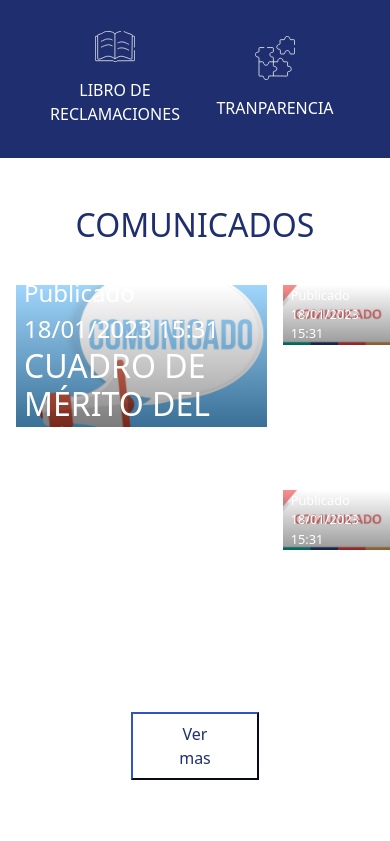
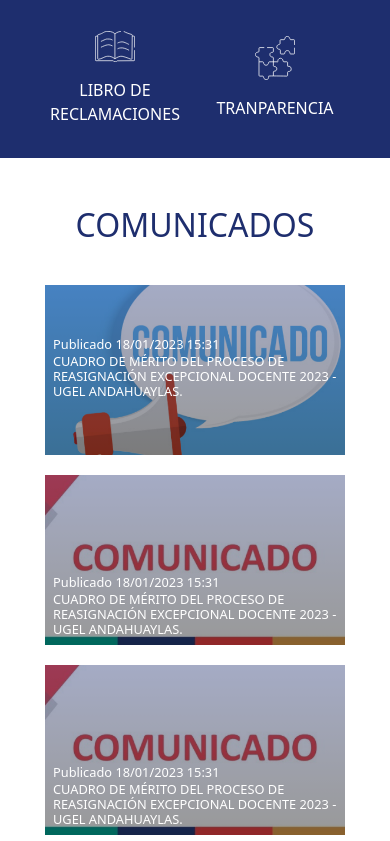
Before and after one commit to Writhney/UGEL-WEB, a React (Create React App) app: page / in a window 390 px wide. Shown: the part 1156-1997 px from the top of the page. Built offline with nearby package versions, Linux system fonts and the light colour scheme.

Commit message:
update release

```diff
--- a/src/components/News.jsx
+++ b/src/components/News.jsx
@@ -38,7 +38,7 @@ const News = () => {
             <div className="News-item">
                 <figure className="News-item-container-img">
 
-                        <img src="https://i.postimg.cc/sxht8YVd/IMG-2346.jpg" alt="imagen" className="News-item-img" />
+                        <img src="https://i.postimg.cc/Wbd9jqGK/DSC-0941.jpg" alt="imagen" className="News-item-img" />
 
                 </figure>
                 <div className='News-item-container-info'>
--- a/src/components/Release.jsx
+++ b/src/components/Release.jsx
@@ -10,44 +10,44 @@ const Release = () => {
             <h2 className="Release-title">COMUNICADOS</h2>
         </a>
         <section className="Release-container">
-
-            <span className="Release-item">
+          <a href="Release-link-item">
+            <div className="Release-item">
                 <figure className="Release-item-container-img">
-                    <a href="Release-link-item">
-                        <img src={releaseImg} alt="imagen" className="Release-item-img" />
-                    </a>
+                    <img src={releaseImg} alt="imagen" className="Release-item-img" />
                 </figure>
                 <div className='Release-item-container-info mod-position-info-big'>
                     <p className="Release-item-date">Publicado 18/01/2023 15:31</p>
                     <h4 className="Release-item-title">CUADRO DE MÉRITO DEL PROCESO DE REASIGNACIÓN EXCEPCIONAL DOCENTE 2023 - UGEL ANDAHUAYLAS.</h4>
                 </div>
-            </span>
-
-            <span className="Release-item">
+            </div>
+          </a>
+          <a href="Release-link-item">
+            <div className="Release-item">
                 <figure className="Release-item-container-img">
-                    <a href="Release-link-item">
-                        <img src={release2} alt="imagen" className="Release-item-img" />
-                    </a>
+                    <img src={release2} alt="imagen" className="Release-item-img" />
                 </figure>
                 <div className='Release-item-container-info'>
                     <p className='Release-item-date mod-size-date'>Publicado 18/01/2023 15:31</p>
                     <h4 className='Release-item-title mod-size-title'>CUADRO DE MÉRITO DEL PROCESO DE REASIGNACIÓN EXCEPCIONAL DOCENTE 2023 - UGEL ANDAHUAYLAS.</h4>
                 </div>
-            </span>
 
-            <span className="Release-item">
+            </div>
+          </a>
+          <a href="Release-link-item">
+            <div className="Release-item">
                 <figure className="Release-item-container-img">
-                    <a href="Release-link-item">
-                        <img src={release2} alt="imagen" className="Release-item-img" />
-                    </a>
+                    <img src={release2} alt="imagen" className="Release-item-img" />
                 </figure>
                 <div className='Release-item-container-info'>
                     <p className='Release-item-date mod-size-date'>Publicado 18/01/2023 15:31</p>
                     <h4 className='Release-item-title mod-size-title'>CUADRO DE MÉRITO DEL PROCESO DE REASIGNACIÓN EXCEPCIONAL DOCENTE 2023 - UGEL ANDAHUAYLAS.</h4>
                 </div>
-            </span>
+            </div>
+            </a>
         </section>
-        <button className='Release-button'>Ver mas</button>
+        <div className='Release-button'>
+            <a href="https://www.youtube.com/@ugelandahuaylas8739" target="_blank" className='Release-link-button'>Ver mas</a>
+        </div>
         </div>
         </>
     )
--- a/src/styles/News.css
+++ b/src/styles/News.css
@@ -22,6 +22,7 @@ a{
 .News-container{
     margin: auto;
     max-width: 1100px;
+    margin-bottom: 2rem;
     /*align-items: center;
     justify-items: center;*/
     display: grid;
@@ -84,13 +85,13 @@ a:last-of-type{
     padding: 0.5rem;
 }
 .News-item-date{
-    font-size: 1.5rem;
+    font-size: 1.3rem;
     text-decoration: none;
     color: white;
     margin: 0;
 }
 .News-item-title{
-    font-size: 2rem;
+    font-size: 1.5rem;
     text-decoration: none;
     color: white;
     margin: 0;
@@ -102,7 +103,7 @@ a:last-of-type{
     font-size: 0.8rem;
 }
 .mod-position-info-big{
-    bottom: 10rem;
+    bottom: 8rem;
 }
 .News-button{
     background-color: white;
--- a/src/styles/Release.css
+++ b/src/styles/Release.css
@@ -22,6 +22,7 @@ a{
 .Release-container{
     margin: auto;
     max-width: 1100px;
+    margin-bottom: 2rem;
     /*align-items: center;
     justify-items: center;*/
     display: grid;
@@ -34,31 +35,35 @@ a{
 
 }
 
-span:first-of-type {
+a:first-of-type {
     grid-area: big;
 }
-span:second-of-type {
+a:second-of-type {
     grid-area: medio;
 }
-span:last-of-type{
+a:last-of-type{
     grid-area: smal;
 }
 
 .Release-item{
     margin-bottom: -142px;
+    display: flex;
+    flex-direction: column;
 
 }
 .Release-item-container-img{
     display: flex;
     max-width: 1000px;
+    max-height: 700px;
     overflow: hidden;
-    background: linear-gradient(#ffffff, #000000);
+    background: linear-gradient(#1E2E6E, #000000);
     margin: 0;
 }
 
 .Release-item-img{
     object-fit: cover;
     width: 100%;
+    height: 100%;
     opacity: 60%;
 }
 .Release-item-img:hover{
@@ -71,21 +76,24 @@ span:last-of-type{
     flex-direction: column;
     gap: 1;
     position: relative;
-    bottom: 4.2rem;
+    bottom: 4.8rem;
     max-width: 1000px;
     padding: 0.5rem;
 }
 .Release-item-date{
+    font-size: 1.4rem;
+    text-decoration: none;
+    color: white;
+    margin: 0;
+}
+.Release-item-title{
     font-size: 1.5rem;
     text-decoration: none;
     color: white;
     margin: 0;
 }
-.Release-item-title{
-    font-size: 2rem;
-    text-decoration: none;
-    color: white;
-    margin: 0;
+.mod-position-info-big {
+    bottom: 8rem;
 }
 .mod-size-date{
     font-size: 0.8rem;
@@ -93,21 +101,72 @@ span:last-of-type{
 .mod-size-title{
     font-size: 0.8rem;
 }
-.mod-position-info-big{
-    bottom: 10rem;
-}
+
+
+
 .Release-button{
     background-color: white;
+    display: flex;
+    width: 8rem;
+    padding: 0.5rem 2rem;
+    margin: auto;
+    border-width: 0.2rem;
+    border-color: #1E2E6E;
+    border-style: solid;
+    transition: all 1s;
+
+}
+.Release-link-button{
     color: #1E2E6E;
-    transition: all 1s;
-    cursor: pointer;
-    padding: 0.5rem 2rem;
-    font-size: 1rem;
-    width: 8rem;
-    border-color: #1E2E6E;
-
 }
 .Release-button:hover{
     background-color: #1E2E6E;
+
+}
+.Release-button:hover > a{
     color: white;
+    transition: all 1s;
 }
+
+
+@media (max-width:750px)
+{
+    .Release-item-date{
+        font-size: 0.8rem;
+        text-decoration: none;
+        color: white;
+        margin: 0;
+    }
+    .Release-item-title{
+        font-size: 0.8rem;
+        text-decoration: none;
+        color: white;
+        margin: 0;
+    }
+    .Release-item-container-info{
+        bottom: 5rem;
+    }
+    .Release-item{
+        max-width: 300px;
+        min-height: 300px;
+        justify-content: top;
+    }
+    .Release-link-item{
+        display: flex;
+    }
+    .Release-container{
+        /*align-items: center;
+        justify-items: center;*/
+        display: flex;
+        flex-direction: row;
+        flex-wrap: wrap;
+        margin: auto;
+        justify-content: center;
+        gap: 2rem;
+    }
+    .Release-item-container-img{
+        height: 170px;
+    }
+
+
+}
```
